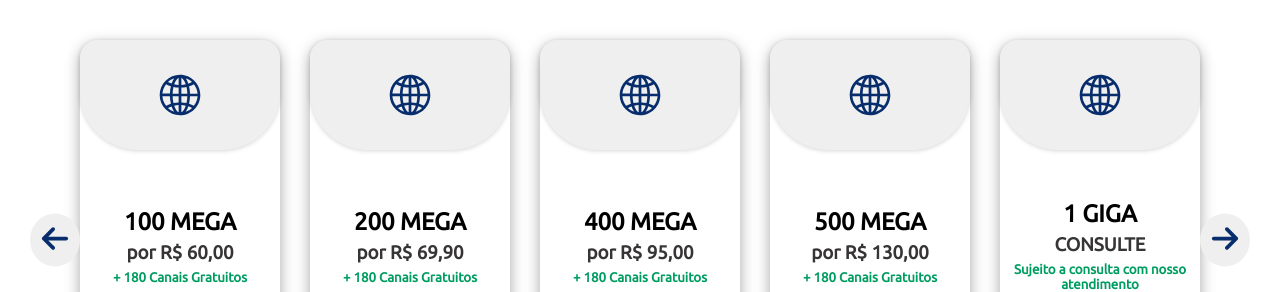
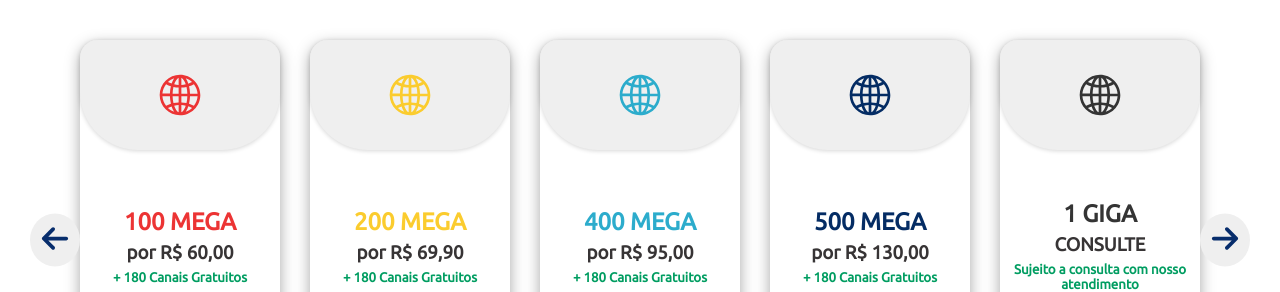
Before and after one commit to DevIntelnet/site-intelnet-telecom, a React (Vite) app: page / in a window 1280 px wide. Shown: the part 960-1252 px from the top of the page. Built offline with nearby package versions, Linux system fonts and the light colour scheme.

Commit message:
Update Home.jsx

```diff
--- a/src/pages/Home/Home.jsx
+++ b/src/pages/Home/Home.jsx
@@ -72,30 +72,35 @@ export default function Home() {
             subtitle: 'por R$ 60,00',
             moreinfo: '+ 180 Canais Gratuitos',
             link: "/",
+            colorIcon: '#ec3434',
         },
         {
             title: '200 MEGA',
             subtitle: 'por R$ 69,90',
             moreinfo: '+ 180 Canais Gratuitos',
             link: "/",
+            colorIcon: '#fbcc2e',
         },
         {
             title: '400 MEGA',
             subtitle: 'por R$ 95,00',
             moreinfo: '+ 180 Canais Gratuitos',
             link: "/",
+            colorIcon: '#2caccc',
         },
         {
             title: '500 MEGA',
             subtitle: 'por R$ 130,00',
             moreinfo: '+ 180 Canais Gratuitos',
             link: "/",
+            colorIcon: '#042c64',
         },
         {
             title: '1 GIGA',
             subtitle: 'CONSULTE',
             moreinfo: 'Sujeito a consulta com nosso atendimento',
             link: "/",
+            colorIcon: '#343434',
         },
     ]
 
@@ -171,10 +176,10 @@ export default function Home() {
                                     return (
                                         <div className="card-plano" key={i}>
                                             <div className="campo-icon-plano">
-                                                <IoIosGlobe size={50} color="#072d6c" />
+                                                <IoIosGlobe size={50} color={item.colorIcon} />
                                             </div>
                                             <div className="campo-descricao">
-                                                <h1>{item.title}</h1>
+                                                <h1 style={{ color: item.colorIcon }}>{item.title}</h1>
                                                 <h3>{item.subtitle}</h3>
                                                 <h5>{item.moreinfo}</h5>
                                             </div>
```
